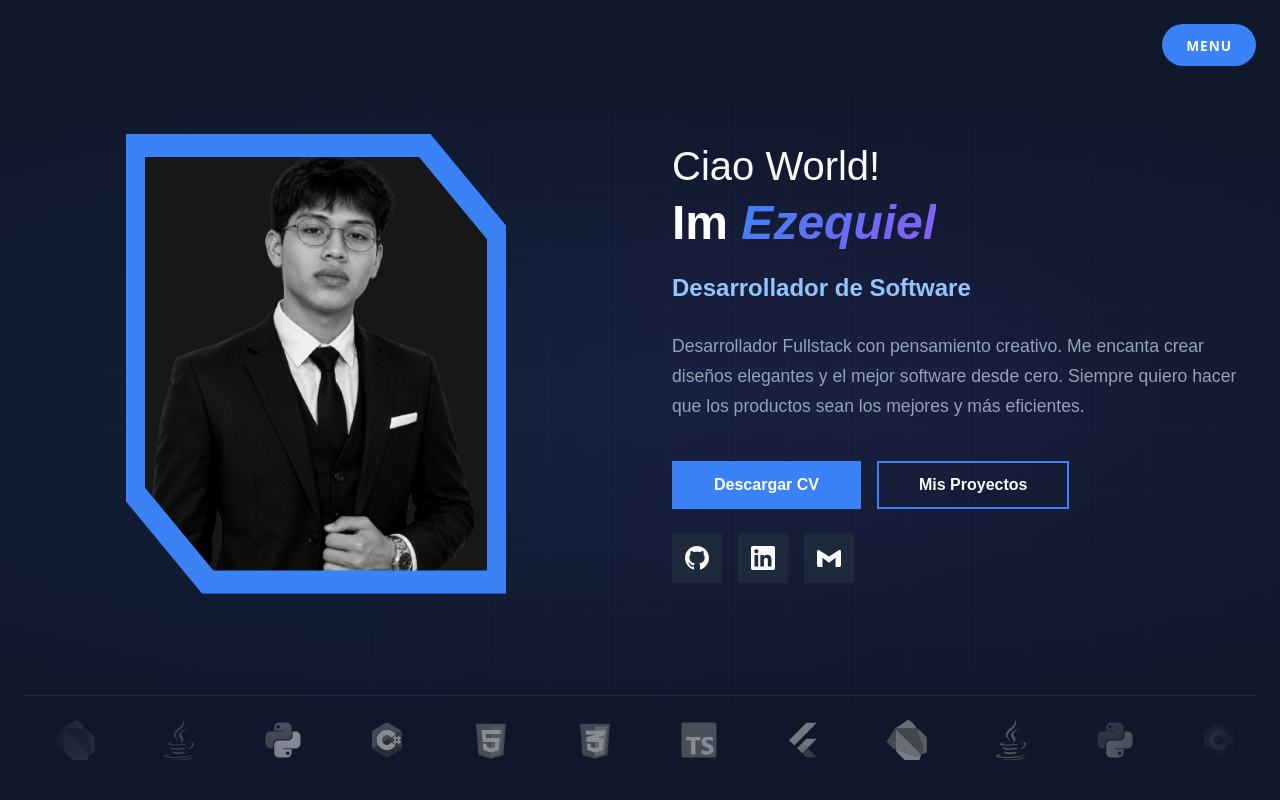
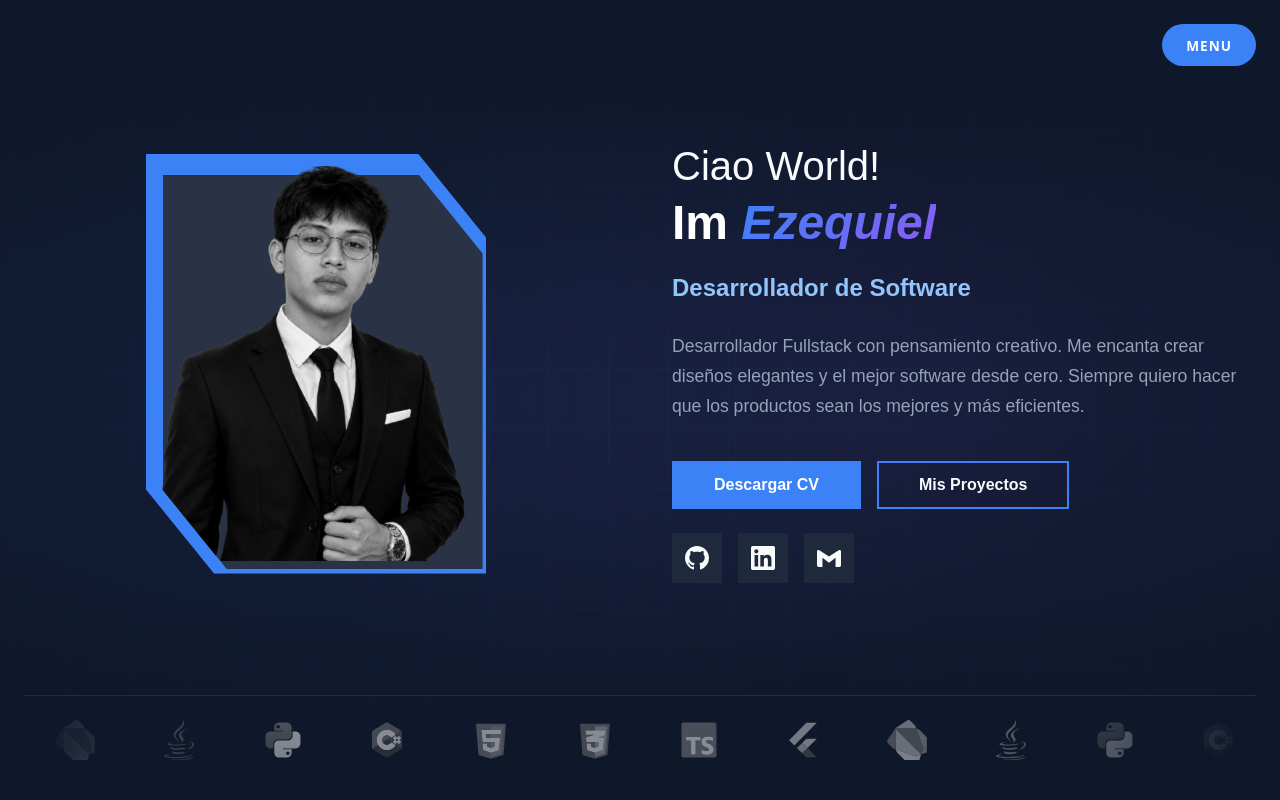
Before and after one commit to Ezequie1Sc/Portafolio, a React (Vite) app: page / in a window 1280 px wide. Shown: the top 800 px of the page. Built offline with nearby package versions, Linux system fonts and the light colour scheme.

Commit message:
feat(hero): Nuevo glitch tipo ruido digital y fondo gris relleno para PNG

```diff
--- a/src/components/sections/Hero.css
+++ b/src/components/sections/Hero.css
@@ -118,7 +118,7 @@
   animation: fadeIn 1s ease-out;
 }
 
-/* --- BOTONES PRINCIPALES (PROYECTOS Y SOBRE MÍ) --- */
+/* --- BOTONES --- */
 .hero-buttons {
   display: flex;
   flex-direction: row;
@@ -168,7 +168,7 @@
   transform: translateY(-2px);
 }
 
-/* --- BOTONES DE REDES SOCIALES (CUADRADOS) --- */
+/* --- BOTONES DE REDES SOCIALES --- */
 .hero-socials {
   display: flex;
   gap: 1rem;
@@ -206,7 +206,10 @@
   border-color: #3b82f6;
 }
 
-/* --- IMAGEN POLIGONAL --- */
+/* ========================================
+   IMAGEN POLIGONAL + FONDO RELLENO + GLITCH ELEGANTE
+   ======================================== */
+
 .hero-visual {
   flex: 1;
   position: relative;
@@ -218,14 +221,15 @@
 
 .profile-polygon-wrapper {
   position: relative;
-  width: 380px;
-  height: 460px;
+  width: 340px;
+  height: 420px;
   display: flex;
   justify-content: center;
   align-items: center;
   overflow: hidden;
 }
 
+/* El fondo Azul (Sin bordes) */
 .hero-shape-background {
   position: absolute;
   width: 100%;
@@ -234,21 +238,34 @@
   clip-path: polygon(0 0, 80% 0, 100% 20%, 100% 100%, 20% 100%, 0 80%);
   z-index: 1;
   box-shadow: 0 20px 50px rgba(59, 130, 246, 0.3);
-  transition: transform 0.5s ease;
 }
 
-.hero-shape-background:hover {
-  transform: scale(1.02);
+/*
+   NUEVO: Fondo Gris Oscuro dentro del recorte.
+   Esto evita que el PNG sin fondo se vea negro.
+*/
+.profile-polygon-wrapper::after {
+  content: '';
+  position: absolute;
+  top: 5%; /* Ajustado al 94% de tamaño de la imagen */
+  left: 5%;
+  width: 94%;
+  height: 94%;
+  z-index: 2;
+  background-color: #2a3346; /* Color gris oscuro con matiz azulado */
+  clip-path: polygon(0 0, 80% 0, 100% 20%, 100% 100%, 20% 100%, 0 80%);
+  pointer-events: none;
 }
 
+/* La foto de perfil */
 .profile-img-polygon {
   position: relative;
-  z-index: 2;
-  width: 90%;
-  height: 90%;
+  z-index: 3;
+  width: 94%;
+  height: 94%;
   object-fit: cover;
   clip-path: polygon(0 0, 80% 0, 100% 20%, 100% 100%, 20% 100%, 0 80%);
-  background-color: #0f172a;
+  /* Quitamos el background-color oscuro porque ahora tenemos el fondo gris atrás */
   filter: grayscale(100%);
   transition: all 0.5s cubic-bezier(0.25, 0.46, 0.45, 0.94);
 }
@@ -256,6 +273,77 @@
 .profile-img-polygon:hover {
   filter: grayscale(0%);
   transform: scale(1.08);
+}
+
+/* =============================================
+   NUEVO EFECTO GLITCH (CORTES HORIZONTALES SUTILES)
+   ============================================= */
+
+/* Creamos una capa encima de la foto que simula "ruido" digital */
+.profile-img-polygon::before {
+  content: '';
+  position: absolute;
+  top: 0;
+  left: 0;
+  width: 100%;
+  height: 100%;
+  z-index: 4;
+  pointer-events: none;
+  background: transparent;
+  animation: digitalGlitch 8s infinite steps(1);
+}
+
+@keyframes digitalGlitch {
+  0%, 100% {
+    opacity: 0;
+    transform: translateX(0);
+    background: transparent;
+  }
+  5% {
+    opacity: 0.4;
+    transform: translateX(-3px);
+    background: linear-gradient(to bottom, transparent 30%, rgba(0,0,0,0.5) 30%, rgba(0,0,0,0.5) 35%, transparent 35%);
+  }
+  5.5% {
+    opacity: 0.3;
+    transform: translateX(4px);
+    background: linear-gradient(to bottom, transparent 65%, rgba(0,0,0,0.5) 65%, rgba(0,0,0,0.5) 70%, transparent 70%);
+  }
+  6% {
+    opacity: 0;
+    transform: translateX(0);
+    background: transparent;
+  }
+  15% {
+    opacity: 0.4;
+    transform: translateX(-2px);
+    background: linear-gradient(to bottom, transparent 10%, rgba(59, 130, 246, 0.3) 10%, rgba(59, 130, 246, 0.3) 15%, transparent 15%);
+  }
+  15.5% {
+    opacity: 0;
+    transform: translateX(0);
+    background: transparent;
+  }
+  45% {
+    opacity: 0.3;
+    transform: translateX(5px);
+    background: linear-gradient(to bottom, transparent 80%, rgba(0,0,0,0.4) 80%, rgba(0,0,0,0.4) 85%, transparent 85%);
+  }
+  45.5% {
+    opacity: 0;
+    transform: translateX(0);
+    background: transparent;
+  }
+  70% {
+    opacity: 0.2;
+    transform: translateX(-3px);
+    background: linear-gradient(to bottom, transparent 50%, rgba(139, 92, 246, 0.2) 50%, rgba(139, 92, 246, 0.2) 55%, transparent 55%);
+  }
+  70.5% {
+    opacity: 0;
+    transform: translateX(0);
+    background: transparent;
+  }
 }
 
 /* --- CARRUSEL DE TECNOLOGÍAS --- */
```
